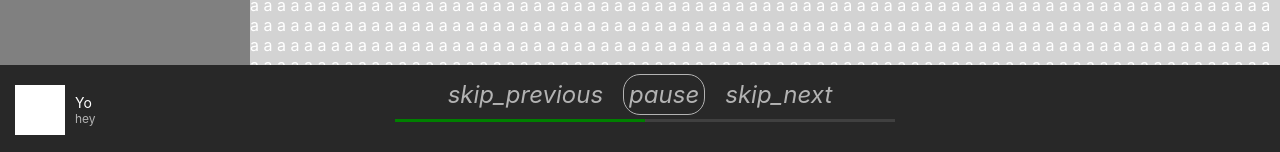
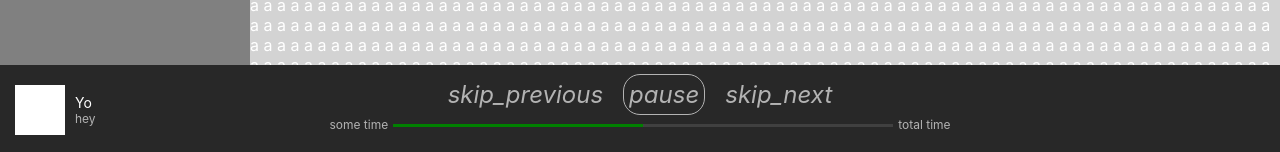
Before and after one commit to GalMunGral/respotify, a React (Create React App) app in the folder respotify/: page / in a window 1280 px wide. Shown: the part 645-797 px from the top of the page. Built offline with nearby package versions, Linux system fonts and the light colour scheme; the HTML template or start-up script is replaced by a standard one.

Commit message:
Add basic visual elements for player control

```diff
--- a/respotify/src/App.css
+++ b/respotify/src/App.css
@@ -38,3 +38,9 @@
   font-size: 12px;
   color: #B3B3B3;
 }
+.small-text {
+  color: #B3B3B3;
+  font-size: 12px;
+  height: 12px;
+  line-height: 12px;
+}
--- a/respotify/src/Player.js
+++ b/respotify/src/Player.js
@@ -41,8 +41,8 @@
           margin: 10
         }}></div>
         <div>
-          <div class="thumbnail-title">Yo</div>
-          <div class="thumbnail-subtitle">hey</div>
+          <div className="thumbnail-title">Yo</div>
+          <div className="thumbnail-subtitle">hey</div>
         </div>
       </Row>
 
@@ -51,27 +51,27 @@
 
   _renderPlaybackControl() {
     return  (
-      <Row>
+      <Row style={{ marginTop: 5 }}>
         <div onClick={() => this.player.previousTrack()}>
-          <i class="material-icons clickable" style={{
-            fontSize: 24,
+          <i className="material-icons clickable" style={{
+            fontSize: 24
           }}>skip_previous</i>
         </div>
 
         <div onClick={() => this.player.togglePlay()}>
-          <i class="material-icons clickable" style={{
+          <i className="material-icons clickable" style={{
             fontSize: 24,
             height: 24,
             width: 24,
             padding: 5,
-            margin: '5px 20px',
+            margin: '0 20px',
             borderRadius: 24 / 2 + 5,
             border: '1px solid'
           }}>pause</i>
         </div>
 
         <div onClick={() => this.player.nextTrack()}>
-          <i class="material-icons clickable" style={{
+          <i className="material-icons clickable" style={{
             fontSize: 24,
           }}>skip_next</i>
         </div>
@@ -81,10 +81,14 @@
 
   _renderProgressBar() {
     return (
-      <div style={{ width: 500, position: 'relative' }}>
-      <div style={{position: 'absolute', top: 0, margin: 5, height:3, width: 500, background: '#404040'}}></div>
-      <div style={{position: 'absolute', top: 0, margin: 5, height:3, width: 250, background: 'green'}}></div>
-      </div>
+      <Row alignItems="start">
+        <div className="small-text">some time</div>
+        <div style={{position: 'relative', margin: 5, height:3, width: 500, background: '#404040'}}>
+          <div style={{position: 'absolute', top: 0, height:3, width: 250, background: 'green'}}></div>
+        </div>
+        <div className="small-text">total time</div>
+      </Row>
+
     )
   }
 
@@ -98,7 +102,7 @@
     return (
       <Row className="player-control">
         {this._renderThumbnail()}
-        <Column justifyContent="start" style={{ alignSelf: 'stretch' }}>
+        <Column justifyContent="start" style={{ alignSelf: 'stretch', padding: 0 }}>
           {this._renderPlaybackControl()}
           {this._renderProgressBar()}
         </Column>
--- a/respotify/src/layout.js
+++ b/respotify/src/layout.js
@@ -6,7 +6,7 @@
     display: 'flex',
     flexDirection: 'column',
     justifyContent: props.justifyContent || 'space-between',
-    alignItems: 'center'
+    alignItems: props.alignItems || 'center'
   };
   if (props.style) Object.assign(style, props.style);
 
@@ -23,7 +23,7 @@
     display: 'flex',
     flexDirection: 'row',
     justifyContent: props.justifyContent || 'space-between',
-    alignItems: 'center'
+    alignItems: props.alignItems || 'center'
   };
   if (props.style) Object.assign(style, props.style);
 
```
